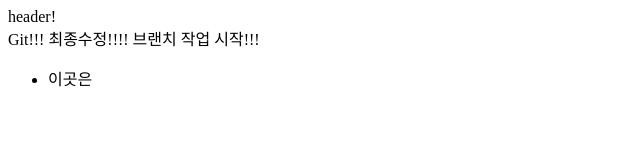
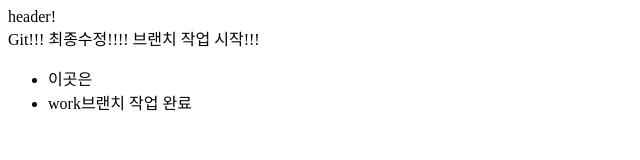
Before and after one commit to slfmP/gitTest, a plain HTML site: page index.html in a window 1280 px wide. Shown: the whole page, without its empty margins (0-640 px from the left). Drawn offline with Linux system fonts and the light colour scheme.

Commit message:
#.3 브랜치 작업 완료

```diff
--- a/index.html
+++ b/index.html
@@ -8,6 +8,7 @@
 
 	<ul>
 	<li>이곳은</li>
+	<li>work브랜치 작업 완료</li>
 	</ul>
     </body>
 </html>
```
